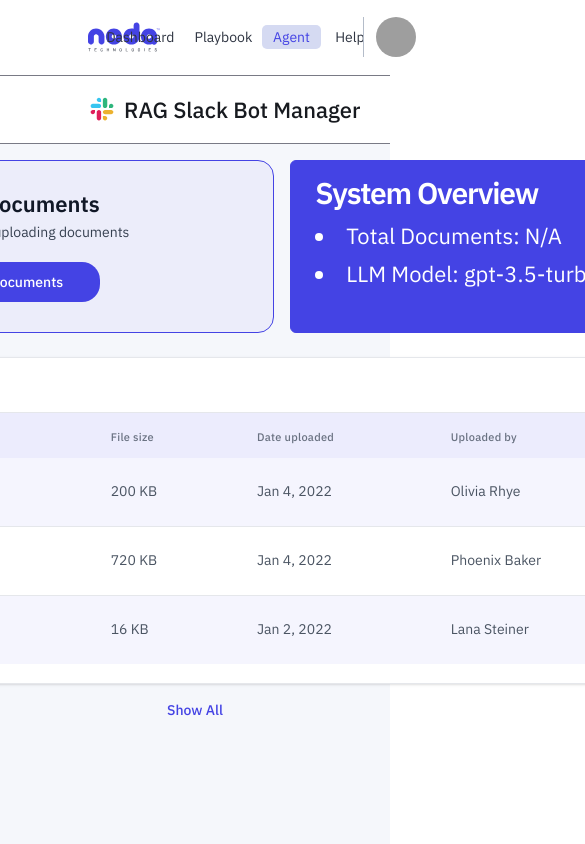
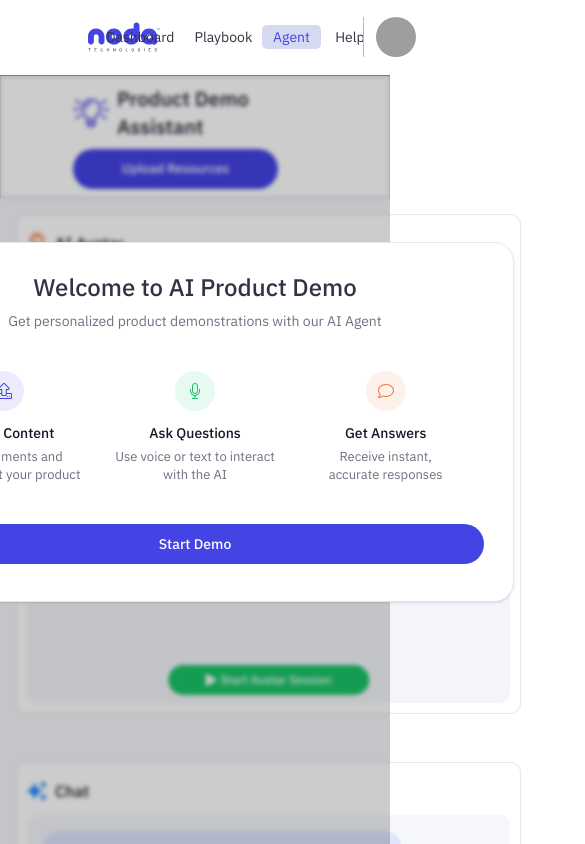
Before and after one commit to nervesparksdev05/functional_component, a React (Vite) app: page / in a window 390 px wide. Shown: the top 844 px of the page, 585 px wide, since content can reach past the window. Built offline with nearby package versions, Linux system fonts and the light colour scheme; grey boxes are pictures that could not be loaded.

Commit message:
Refactor App and ProductDemo components to enhance layout and organization. Reintroduce ProductDemo in App, update Navbar import, and adjust bottom bar text size in Navbar for improved consistency. Clean up commented-out code in Navbar and adjust styles for better responsiveness.

```diff
--- a/src/App.jsx
+++ b/src/App.jsx
@@ -7,9 +7,9 @@
   return (
     <div className="min-h-screen flex flex-col bg-[#F5F7FB]">
       <main className="flex-1">
-        {/* <ProductDemo /> */}
+        <ProductDemo />
         {/* <NavbarDesktop /> */}
-        <RagSlackBotHome />
+        {/* <RagSlackBotHome /> */}
       </main>
     </div>
   );
--- a/src/components/Navbar.jsx
+++ b/src/components/Navbar.jsx
@@ -10,7 +10,7 @@
   isLoggedIn = true,
   bottomBarIcon = BotIcon,
   bottomBarText = "Navigation Helper Bot",
-  bottomBarTextSize = "text-[18px]"
+  bottomBarTextSize = "text-[14px]"
 }) {
   const tabs = ["Dashboard", "Playbook", "Agent", "Help"];
   const [activeTab, setActiveTab] = useState("Agent");
@@ -105,7 +105,7 @@
       </div>
 
       {/* Bottom bar – 68px height */}
-      <div className="w-full h-[68px] border-b border-[#797a85] flex items-center">
+      {/* <div className="w-full h-[60px] border-b border-[#797a85] flex items-center">
         <div className="w-full flex items-center px-4 md:px-6">
           <div className="flex items-center gap-2 ml-18">
             <img src={bottomBarIcon} alt="Icon" className="w-7 h-7" />
@@ -114,7 +114,7 @@
             </span>
           </div>
         </div>
-      </div>
+      </div> */}
     </header>
   );
 }
--- a/src/screens/DemoDiscoveryScreens/ProductDemo.jsx
+++ b/src/screens/DemoDiscoveryScreens/ProductDemo.jsx
@@ -13,6 +13,7 @@
 import UploadIcon from "../../assets/blue-upload.svg";
 import MicIcon from "../../assets/green-mic.svg";
 import AnswerIcon from "../../assets/answer-icon.svg";
+import Navbar from "../../components/Navbar.jsx";
 
 export default function ProductDemo() {
   const [showUploadPanel, setShowUploadPanel] = useState(false);
@@ -26,76 +27,11 @@
 
   return (
     <div>
-      {/* Top navigation bar */}
-      <header className="w-full bg-[#FFFFFF] border-b border-[#bfc1d3] -mb-1">
-        <div className="max-w-10xl mx-18 flex items-center justify-between px-4 md:px-6 py-1">
-          <div className="flex items-center gap-2">
-            <img src={NodaIcon} alt="Noda Technologies" className="h-14 w-auto" />
-          </div>
-
-          <div className="flex items-center gap-2">
-            {/* Header Right Top Tabs */}
-            <div className="w-full flex justify-center py-4">
-              <div
-                className="
-                  w-[299px] h-[40px]
-                  rounded-[4px]
-                  -mr-8
-                  flex items-center justify-between
-                  px-2
-                "
-              >
-                {tabs.map((tab) => {
-                  const isActive = tab === activeTab;
-                  return (
-                    <button
-                      key={tab}
-                      type="button"
-                      onClick={() => setActiveTab(tab)}
-                      className={`
-                        flex items-center justify-center
-                        w-[89px] h-[24px]
-                        rounded-[5px]
-                        px-[10px] py-[3px]
-                        text-[14px] leading-[18px]
-                        cursor-pointer
-                        ${
-                          isActive
-                            ? "bg-[#d5daf2] text-[#4443E4]"
-                            : "bg-transparent text-[#2F3542]"
-                        }
-                      `}
-                    >
-                      {tab}
-                    </button>
-                  );
-                })}
-              </div>
-            </div>
-            <div className="h-10 w-px bg-[#b4bcc9]" />
-
-            <button
-              type="button"
-              className="hidden sm:flex items-center justify-center w-18 h-18 rounded-full"
-            >
-              <img src={AlarmIcon} alt="Notifications" />
-            </button>
-
-            <div>
-              <img
-                src={FemaleIcon}
-                alt="Profile"
-                className="w-10 h-10 mr-5 ml-1 rounded-full"
-              />
-            </div>
-          </div>
-        </div>
-      </header>
-
+      <Navbar />
       {/* Main content */}
-      <main className="flex-1 w-full">
-        <div className="w-full bg-[#FFFFFF] h-[200] border border-[#bfc0d0]">
-          <div className="max-w-8xl mx-18 px-3 md:px-6 py-4 flex flex-col gap-2 md:flex-row md:items-center md:justify-between">
+      <main className="flex flex-col w-full h-full">
+        <div className="w-full bg-[#FFFFFF] border border-[#bfc0d0]">
+          <div className="max-w-8xl mx-18 md:px-6 py-2 flex flex-col gap-2 md:flex-row md:items-center md:justify-between">
             <div className="flex items-center gap-2">
               <span className="inline-flex items-center justify-center rounded-full">
                 <img src={BulbIcon} alt="Idea" className="h-10 w-10" />
@@ -116,13 +52,13 @@
                 radius="full"
                 width="205px"
               >
-                Upload Knowledge Base
+                Upload Resources
               </Button>
             </div>
           </div>
         </div>
 
-        <div className="max-w-6xl mx-auto px-4 md:px-6 pt-4 pb-6">
+        <div className="max-w-6xl mx-auto px-4 md:px-6">
           <div className="flex flex-col lg:flex-row lg:items-start lg:justify-center gap-4">
             <section className="lg:w-auto">
               {/* AI Avatar Container */}
--- a/src/screens/SlackAgentScreens/HomeScreen.jsx
+++ b/src/screens/SlackAgentScreens/HomeScreen.jsx
@@ -55,7 +55,7 @@
       <Navbar
         bottomBarIcon={SlackIcon}
         bottomBarText="RAG Slack Bot Manager"
-        bottomBarTextSize="text-[22px]"
+        bottomBarTextSize="text-[20px]"
       />
 
       {/* Main content */}
```
